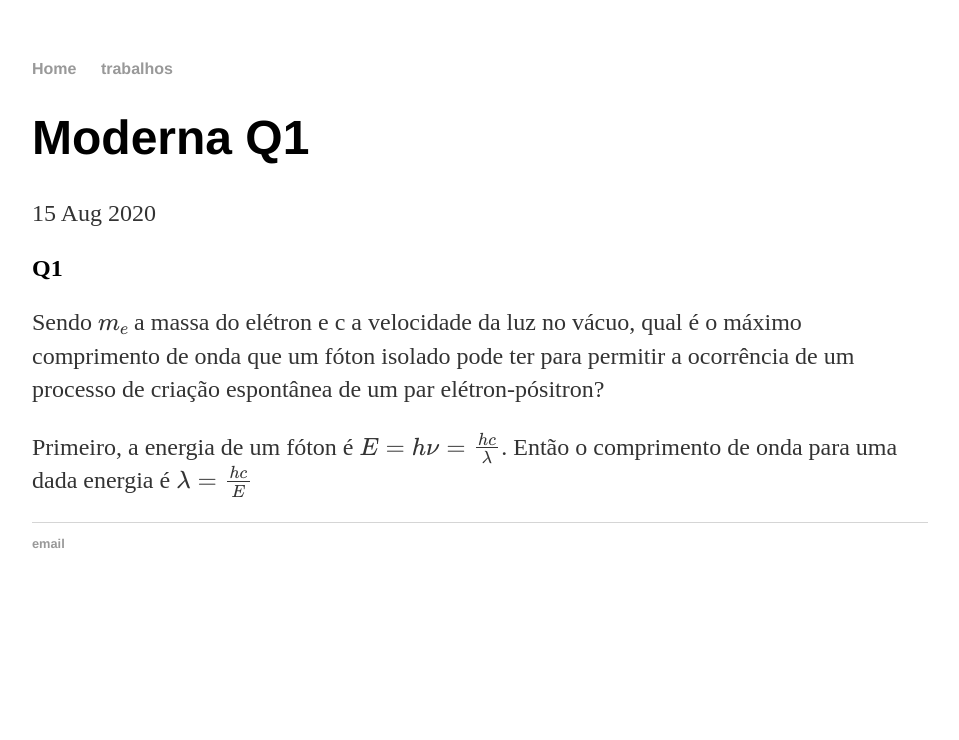
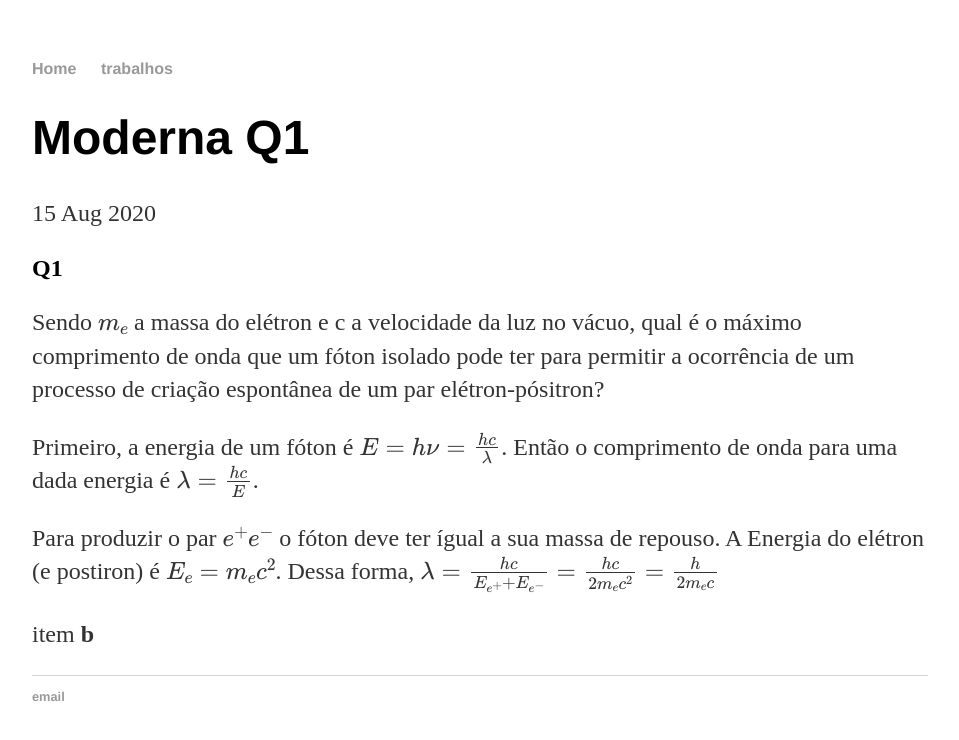
Before and after one commit to jaspior/jaspior.github.io, a Jekyll site: the page built from _posts/2020-08-14-moderna_q1.md, in a window 1280 px wide. Shown: the top 740 px of the page, without its empty margins (160-1119 px from the left). Built offline with Jekyll 4.4.1, drawn with Linux system fonts in a browser that asks for light colours; formulas are drawn with MathJax 3.

Commit message:
Update 2020-08-14-moderna_q1.md

```diff
--- a/_posts/2020-08-14-moderna_q1.md
+++ b/_posts/2020-08-14-moderna_q1.md
@@ -7,4 +7,8 @@ date: 2020-08-15
 
 Sendo $$m_e$$ a massa do elétron e c a velocidade da luz no vácuo, qual é o máximo comprimento de onda que um fóton isolado pode ter para permitir a ocorrência de um processo de criação espontânea de um par elétron-pósitron?
 
-Primeiro, a energia de um fóton é $$ E = h\nu = \frac{hc}{\lambda}$$. Então o comprimento de onda para uma dada energia é $$ \lambda = \frac{hc}{E}$$
+Primeiro, a energia de um fóton é $$ E = h\nu = \frac{hc}{\lambda}$$. Então o comprimento de onda para uma dada energia é $$ \lambda = \frac{hc}{E}$$.
+
+Para produzir o par $$e^+e^-$$ o fóton deve ter ígual a sua massa de repouso. A Energia do elétron (e postiron) é $$E_e = m_ec^2$$. Dessa forma, $$\lambda = \frac{hc}{E_{e^+} + E_{e^-}} = \frac{hc}{2m_ec^2} = \frac{h}{2m_ec}$$
+
+item **b**
```
